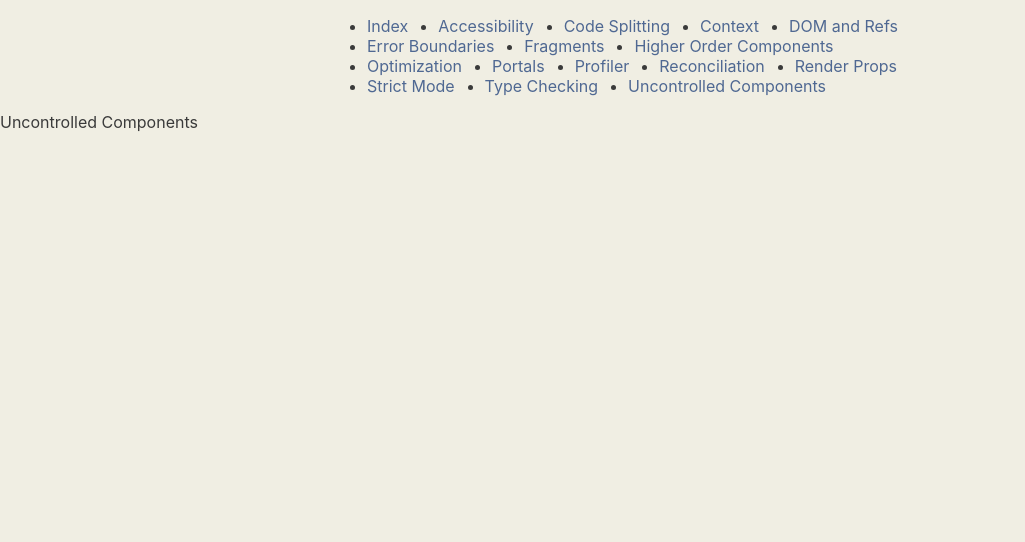
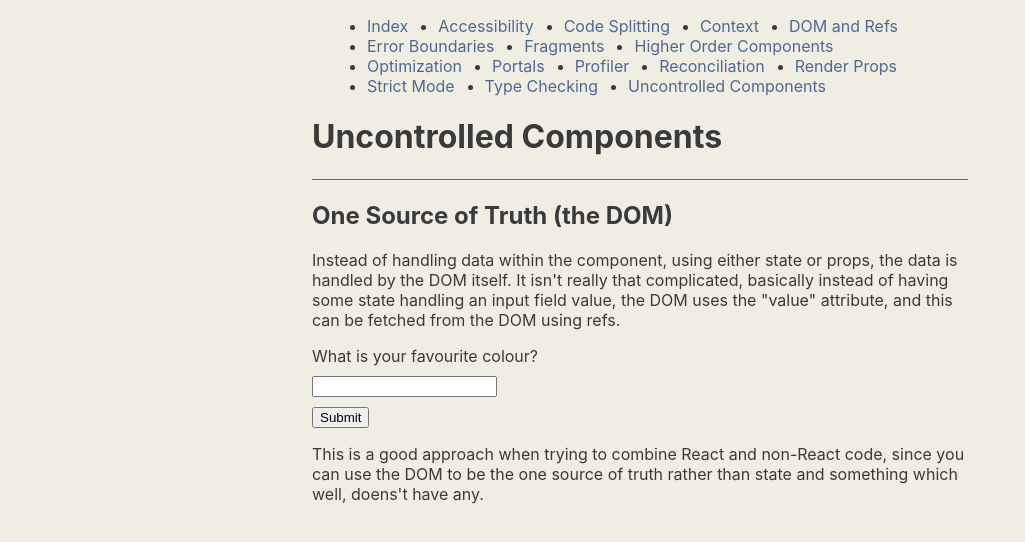
Before and after one commit to danbfield/react-concepts, a Next.js app in the folder app/: page /uncontrolled-components in a window 1280 px wide. Shown: the top 542 px of the page, without its empty margins (0-1025 px from the left). Built offline with nearby package versions, Linux system fonts and the light colour scheme.

Commit message:
Pages/UncontrolledComponents: Add content and example

```diff
--- a/app/pages/uncontrolled-components.js
+++ b/app/pages/uncontrolled-components.js
@@ -1,3 +1,47 @@
+import { useState, useRef } from 'react'
+import { Heading, Main, Paragraph, Section, Subheading } from '../components'
+
+function Form() {
+  const ref = useRef(null)
+  const [color, setColor] = useState(null)
+
+  const handleSubmit = (event) => {
+    event.preventDefault()
+    setColor(ref.current.value)
+  }
+
+  return (
+    <>
+      <form onSubmit={handleSubmit}>
+        <label htmlFor='inputA'>What is your favourite colour?</label>
+        <input id='inputA' type='text' ref={ref} />
+        <input type='submit' value='Submit' />
+      </form>
+      {color && <Paragraph>Your favourite colour is: {color}</Paragraph>}
+    </>
+  )
+}
+
 export default function UncontrolledComponents() {
-  return <div>Uncontrolled Components</div>
+  return (
+    <Main>
+      <Heading>Uncontrolled Components</Heading>
+      <Section>
+        <Subheading>One Source of Truth (the DOM)</Subheading>
+        <Paragraph>
+          Instead of handling data within the component, using either state or
+          props, the data is handled by the DOM itself. It isn't really that
+          complicated, basically instead of having some state handling an input
+          field value, the DOM uses the "value" attribute, and this can be
+          fetched from the DOM using refs.
+        </Paragraph>
+        <Form />
+        <Paragraph>
+          This is a good approach when trying to combine React and non-React
+          code, since you can use the DOM to be the one source of truth rather
+          than state and something which well, doens't have any.
+        </Paragraph>
+      </Section>
+    </Main>
+  )
 }
```
